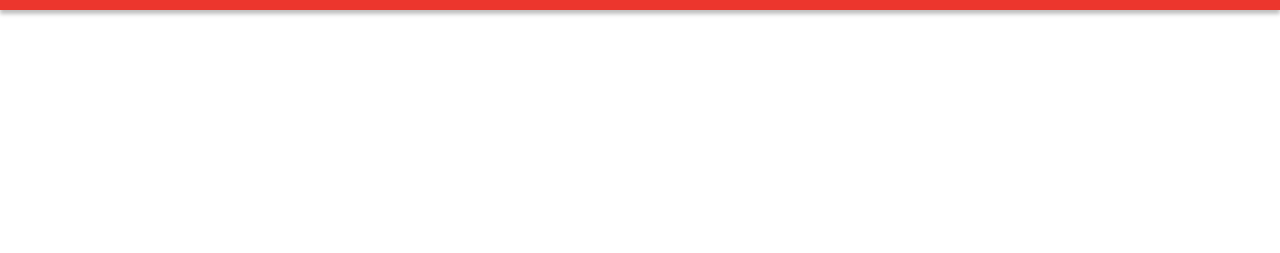
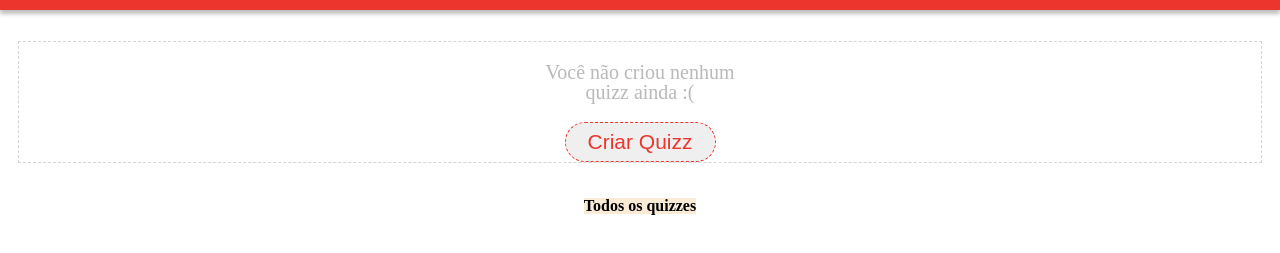
Before and after one commit to rafaelfarran/projeto6-buzzquiz, a plain HTML site: page index.html in a window 1280 px wide. Shown: the part 59-312 px from the top of the page. Drawn offline with Linux system fonts and the light colour scheme.

Commit message:
add: firstpage (HTML & CSS)

```diff
--- a/css/style.css
+++ b/css/style.css
@@ -1,5 +1,7 @@
 /*header´s style*/
-
+* {
+    box-sizing: border-box;
+}
 .top {
     width: 100%;
     height: 69px;
@@ -20,3 +22,50 @@
     line-height: 43px;
     color: #FFFFFF;
 }
+
+/* página inicial */
+
+.home {
+    padding-top: 100px;
+    display: flex;
+    flex-direction: column;
+    align-items: center;
+    justify-content: center;
+    z-index: 1;
+    margin: 0px 18px 0px 18px;
+    border-radius: 5px;
+}
+
+.create-quizz {
+    display: flex;
+    flex-direction: column;
+    justify-content: center;
+    align-items: center;
+    z-index: 1;
+    border: 1px dashed #D5D5D5;
+    width: 100%;
+}
+
+.home p {
+    font-size: 20px;
+    color: #B9B9B9;
+    padding: 20px;
+    text-align: center;
+}
+
+.button-creat-quizz {
+    width: 151px;
+    height: 40px;
+    font-size: 21px;
+    border-radius: 50px;
+    border: 1px dashed #EC362D;
+    color: #EC362D;
+}
+
+.quizz-list h1 {
+    text-align: left;
+    font-weight: 700;
+    background-color:antiquewhite;
+    width: 100%;
+    margin-top: 35px;
+}
--- a/index.html
+++ b/index.html
@@ -1,5 +1,6 @@
 <!DOCTYPE html>
 <html lang="en">
+
 <head>
     <meta charset="UTF-8">
     <meta http-equiv="X-UA-Compatible" content="IE=edge">
@@ -8,12 +9,25 @@
     <link rel="stylesheet" href="css/style.css" />
     <link rel="preconnect" href="https://fonts.googleapis.com">
     <link rel="preconnect" href="https://fonts.gstatic.com" crossorigin>
-    <link href="https://fonts.googleapis.com/css2?family=Encode+Sans:wght@100;200;300;400;500;600;700&display=swap" rel="stylesheet">
+    <link href="https://fonts.googleapis.com/css2?family=Encode+Sans:wght@100;200;300;400;500;600;700&display=swap"
+        rel="stylesheet">
     <title>Projetão-BuzzQuizz</title>
 </head>
+
 <body>
     <header class="top">
         <h1>BuzzQuizz</h1>
     </header>
+    <section class="home">
+        <div class="create-quizz">
+            <p>Você não criou nenhum<br>
+                quizz ainda :(</p>
+            <input class ="button-creat-quizz" type="button" name="createquizz" value="Criar Quizz">
+        </div>
+        <div class="quizz-list">
+            <h1>Todos os quizzes</h1>
+        </div>
+    </section>
 </body>
+
 </html>
```
